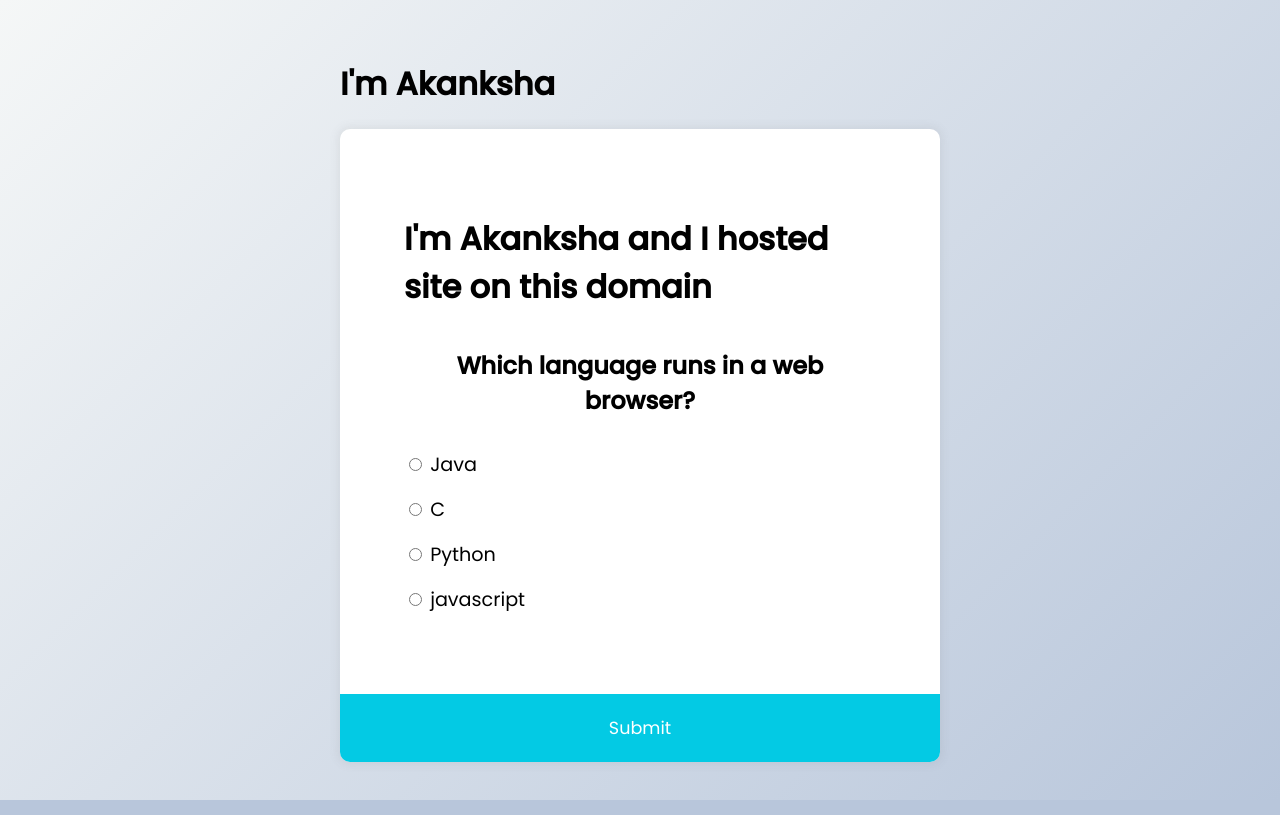
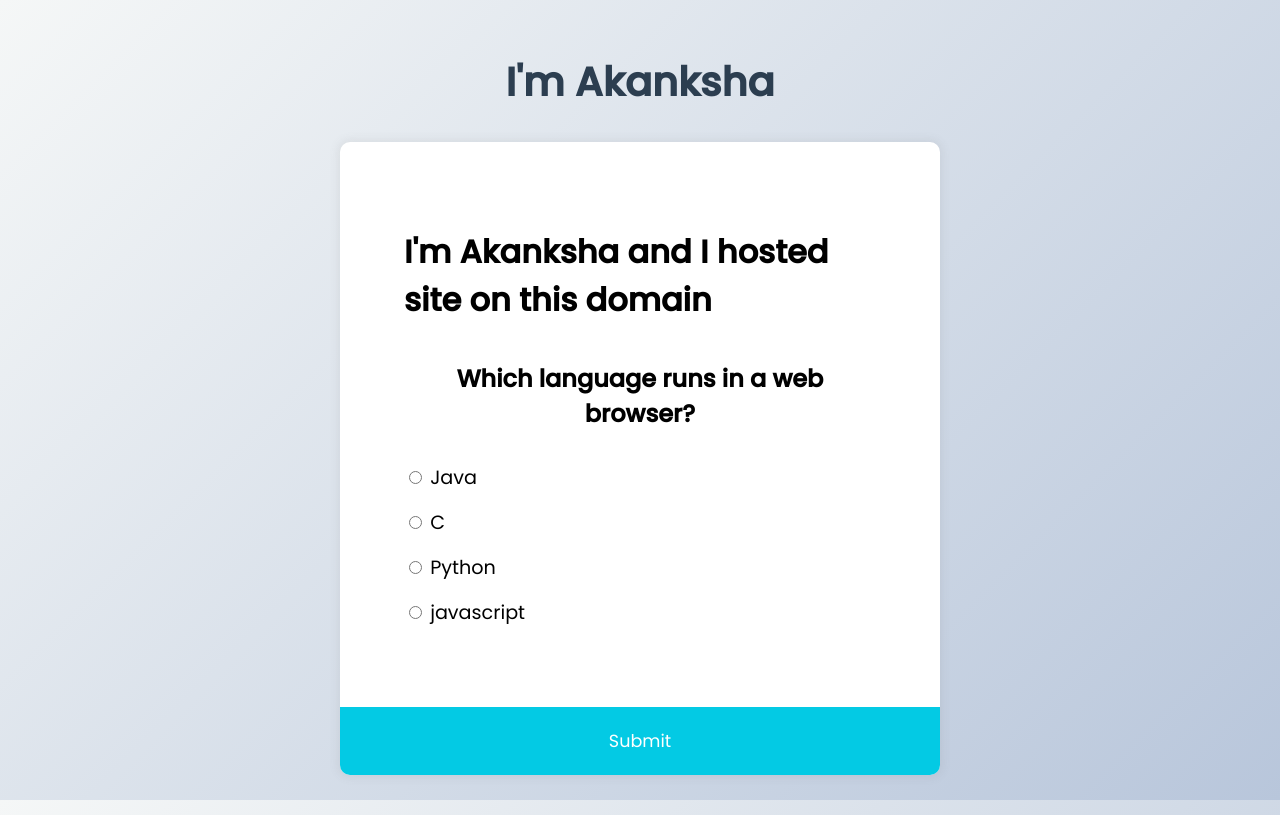
Before and after one commit to AkankshaSarode/web-live, a plain HTML site: page index.html in a window 1280 px wide. Drawn offline with Linux system fonts and the light colour scheme.

Commit message:
Update style.css

```diff
--- a/style.css
+++ b/style.css
@@ -1,7 +1,19 @@
 /* coding with nick */
 
 @import url('https://fonts.googleapis.com/css2?family=Poppins:wght@200;300;400;500&display=swap');
+.page-wrapper {
+  display: flex;
+  flex-direction: column;
+  align-items: center;
+  padding: 40px 20px;
+}
 
+.main-title {
+  text-align: center;
+  font-size: 2.5rem;
+  color: #2c3e50;
+  margin-bottom: 30px;
+}
 *{
   box-sizing: border-box;
 }
```
